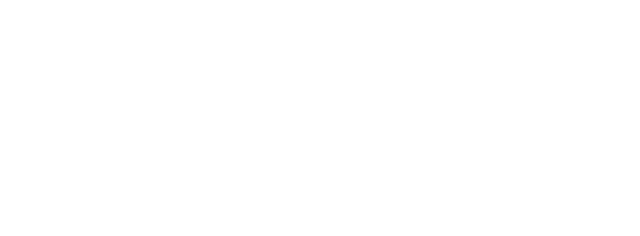
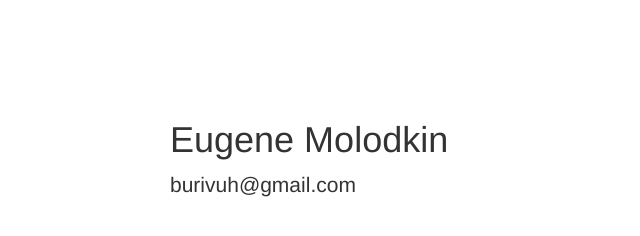
Before and after one commit to burivuhster/burivuhster.github.io, a plain HTML site: page index.html in a window 1280 px wide. Shown: the whole page, without its empty margins (0-640 px from the left). Drawn offline with nearby package versions, Linux system fonts and the light colour scheme.

Commit message:
Dummy homepage

```diff
--- a/index.html
+++ b/index.html
@@ -2,8 +2,20 @@
 <html>
 <head>
     <title></title>
+    <link rel="stylesheet" href="http://netdna.bootstrapcdn.com/bootstrap/3.0.0/css/bootstrap.min.css">
+    <style>
+        .contacts {
+            padding-top: 100px;
+            padding-left: 100px;
+        }
+    </style>
 </head>
 <body>
-
+    <div class="container">
+        <div class="contacts">
+            <h1>Eugene Molodkin</h1>
+            <p class="lead">burivuh@gmail.com</p>
+        </div>
+    </div>
 </body>
 </html>
```
